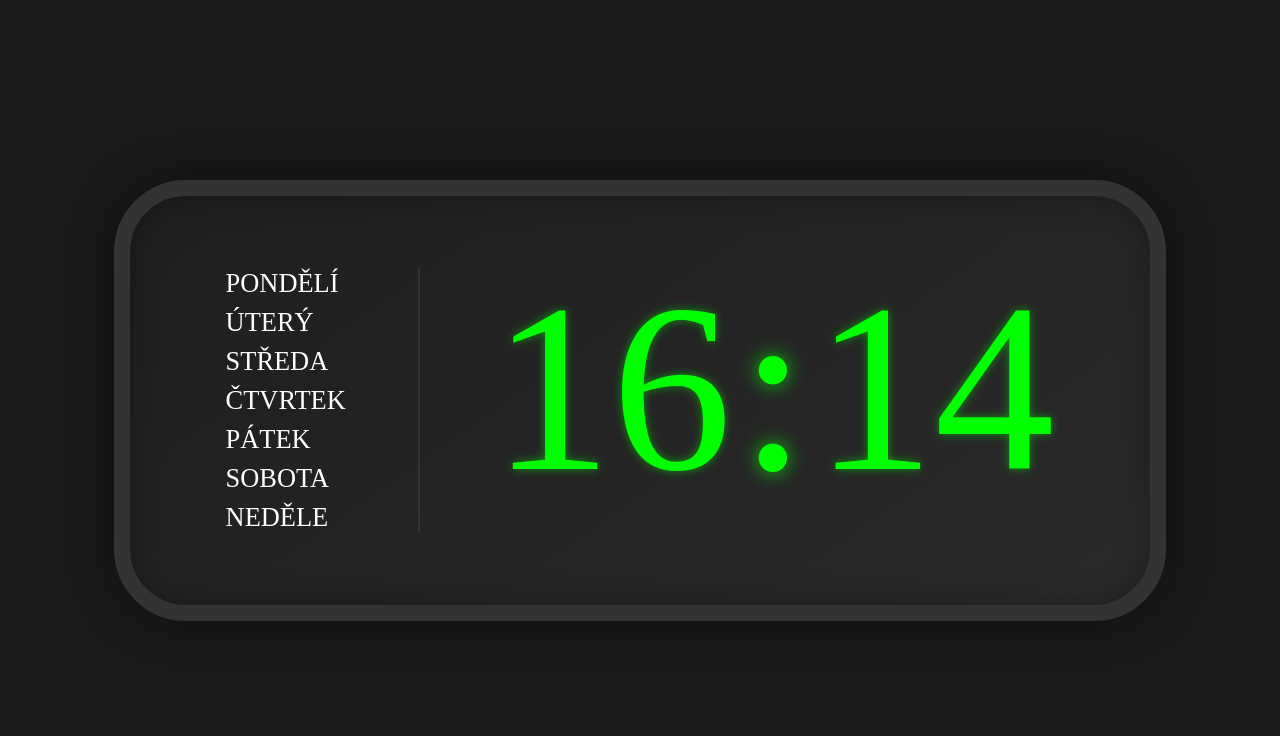
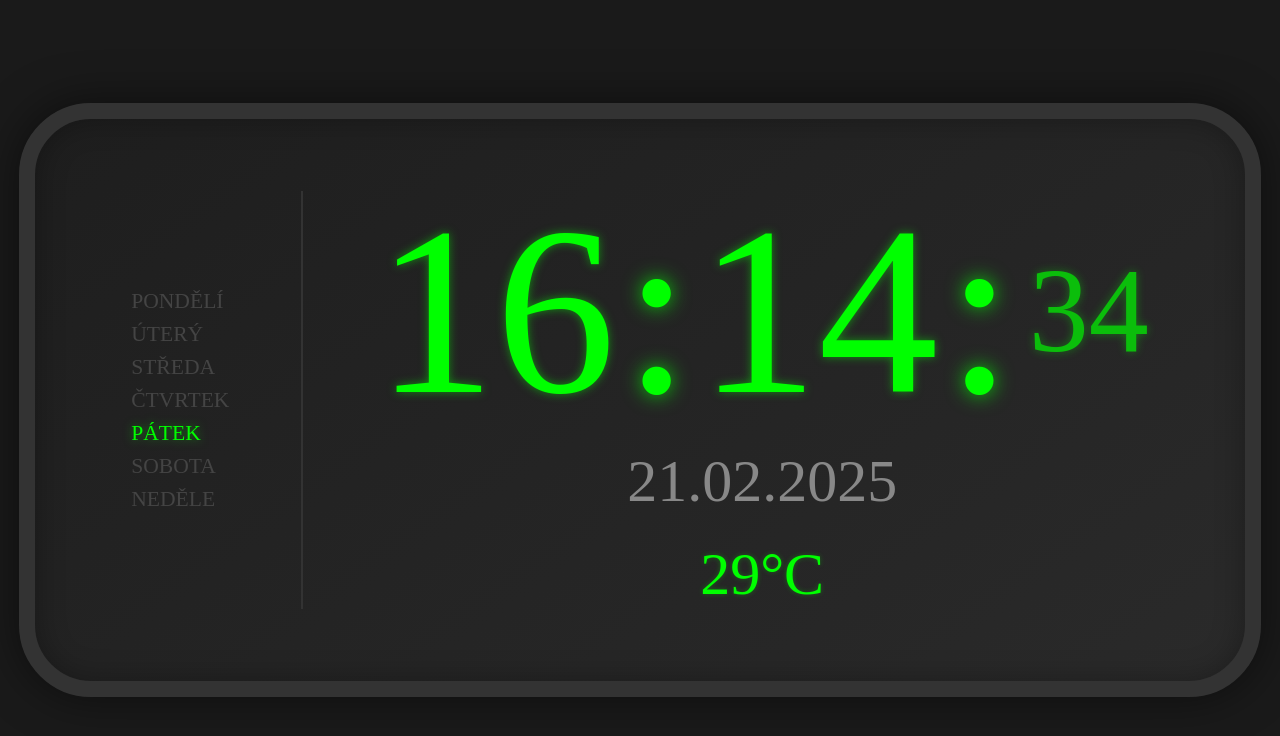
Before and after one commit to ZaneYoutuber/hodiny, a plain HTML site: page index.html in a window 1280 px wide. Drawn offline with Linux system fonts and the light colour scheme; a web font is replaced by a local one.

Commit message:
Update index.html

```diff
--- a/index.html
+++ b/index.html
@@ -1,5 +1,5 @@
 <!DOCTYPE html>
-<html lang="en">
+<html lang="cs">
 <head>
     <link rel="icon" type="image/png" sizes="32x32" href="/favicon-32x32.png">
 
@@ -9,27 +9,32 @@
     <link rel="stylesheet" href="style.css">
 </head>
 <body>
+    <div class="clock-wrapper">
         <div class="digital-clock">
             <div class="week">
-        <div>PONDĚLÍ</div>
-        <div>ÚTERÝ</div>
-        <div>STŘEDA</div>
-        <div>ČTVRTEK</div>
-        <div>PÁTEK</div>
-        <div>SOBOTA</div>
-        <div>NEDĚLE</div>
-
+                <div class="weekday" data-day="1">PONDĚLÍ</div>
+                <div class="weekday" data-day="2">ÚTERÝ</div>
+                <div class="weekday" data-day="3">STŘEDA</div>
+                <div class="weekday" data-day="4">ČTVRTEK</div>
+                <div class="weekday" data-day="5">PÁTEK</div>
+                <div class="weekday" data-day="6">SOBOTA</div>
+                <div class="weekday" data-day="0">NEDĚLE</div>
             </div>
             <div class="time-container">
                 <div class="time">
                     <span class="hour">12</span>
                     <span class="dot">:</span>
                     <span class="min">00</span>
+                    <span class="dot">:</span>
+                    <span class="sec">00</span>
                 </div>
                 <div class="date"></div>
+                <div class="temperature">
+                    <span class="temp-value">--</span>°C
                 </div>
-
-
+            </div>
+        </div>
+    </div>
     <script src="script.js"></script>
 </body>
 </html>
```
Lines whose indentation alone changed are shown as unchanged.
